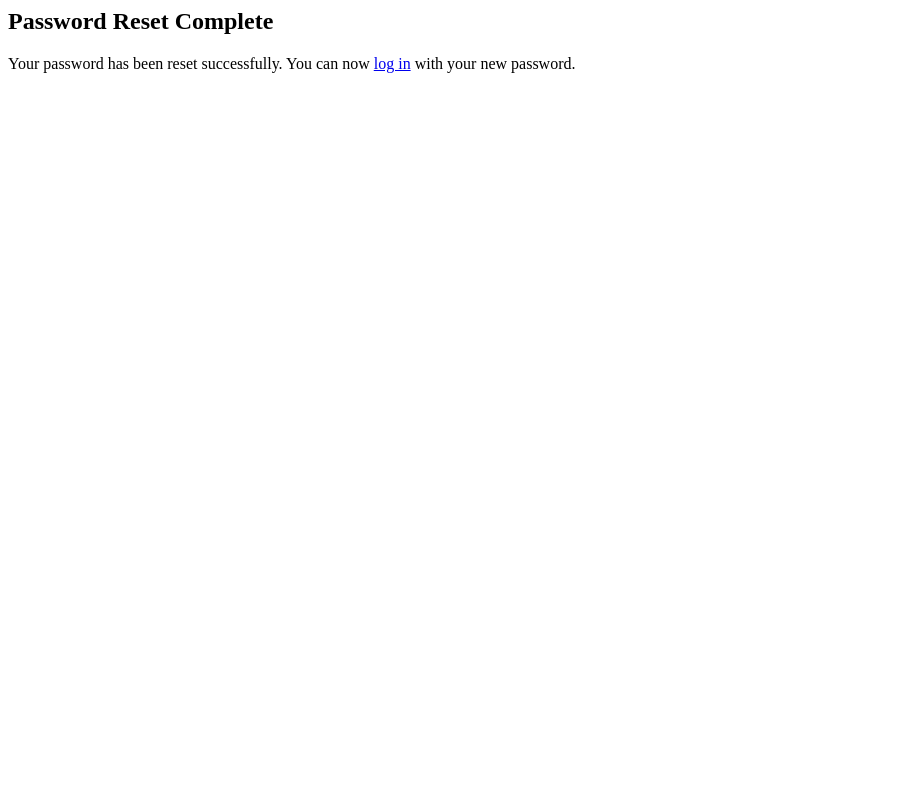
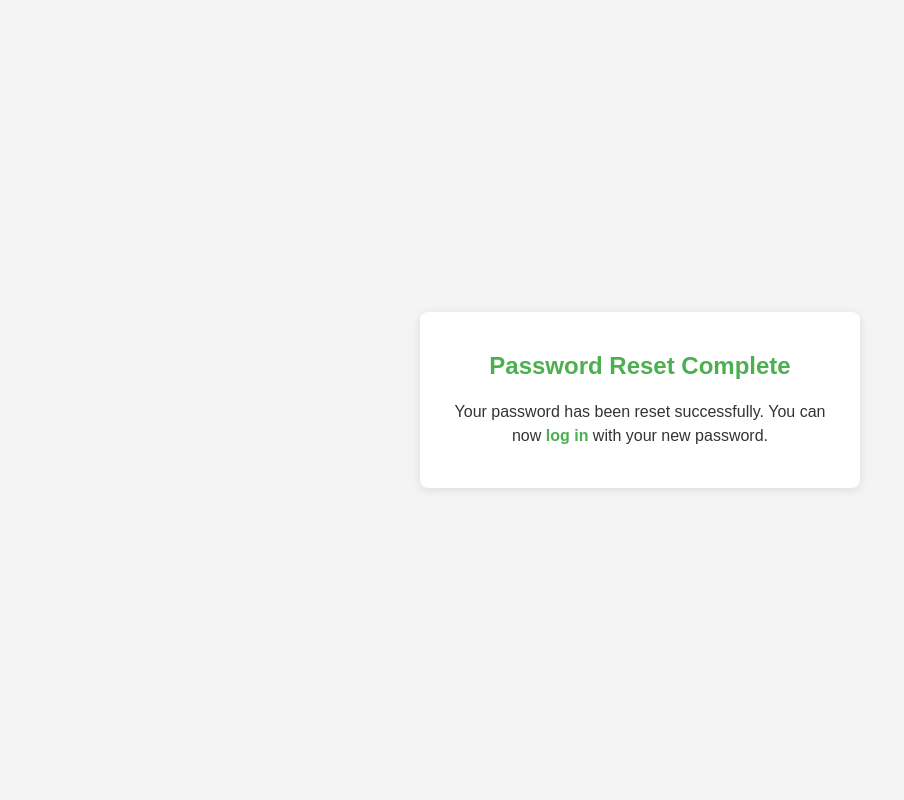
Before and after one commit to APC-SoCIT/APC-2024-2025-T1-05-3-L-Variety-Store, a Django app: template myproject/accounts/templates/accounts/password_reset_complete.html in a window 1280 px wide. Shown: the whole page, without its empty margins (0-904 px from the left). Run offline with Django 5.2, Linux system fonts and the light colour scheme; the template is opened without the code that fills it, so the values that code supplies are empty.

Commit message:
Update password_reset_complete.html

```diff
--- a/myproject/accounts/templates/accounts/password_reset_complete.html
+++ b/myproject/accounts/templates/accounts/password_reset_complete.html
@@ -1,2 +1,62 @@
-<h2>Password Reset Complete</h2>
-<p>Your password has been reset successfully. You can now <a href="{% url 'login' %}">log in</a> with your new password.</p>
+<!DOCTYPE html>
+<html lang="en">
+<head>
+    <meta charset="UTF-8">
+    <meta name="viewport" content="width=device-width, initial-scale=1.0">
+    <title>Password Reset Complete</title>
+    <style>
+        /* General body styles */
+        body {
+            font-family: Arial, sans-serif;
+            background-color: #f4f4f4;
+            color: #333;
+            margin: 0;
+            padding: 0;
+            display: flex;
+            justify-content: center;
+            align-items: center;
+            height: 100vh;
+        }
+
+        /* Container for the content */
+        .container {
+            background-color: #fff;
+            border-radius: 8px;
+            box-shadow: 0 2px 10px rgba(0, 0, 0, 0.1);
+            padding: 20px;
+            max-width: 400px;
+            text-align: center;
+        }
+
+        /* Heading styles */
+        h2 {
+            color: #4CAF50; /* Green color for the heading */
+            margin-bottom: 20px;
+        }
+
+        /* Paragraph styles */
+        p {
+            font-size: 16px;
+            line-height: 1.5;
+            margin: 0 0 20px;
+        }
+
+        /* Link styles */
+        a {
+            color: #4CAF50; /* Green color for the link */
+            text-decoration: none;
+            font-weight: bold;
+        }
+
+        a:hover {
+            text-decoration: underline; /* Underline on hover */
+        }
+    </style>
+</head>
+<body>
+    <div class="container">
+        <h2>Password Reset Complete</h2>
+        <p>Your password has been reset successfully. You can now <a href="{% url 'login' %}">log in</a> with your new password.</p>
+    </div>
+</body>
+</html>
```
